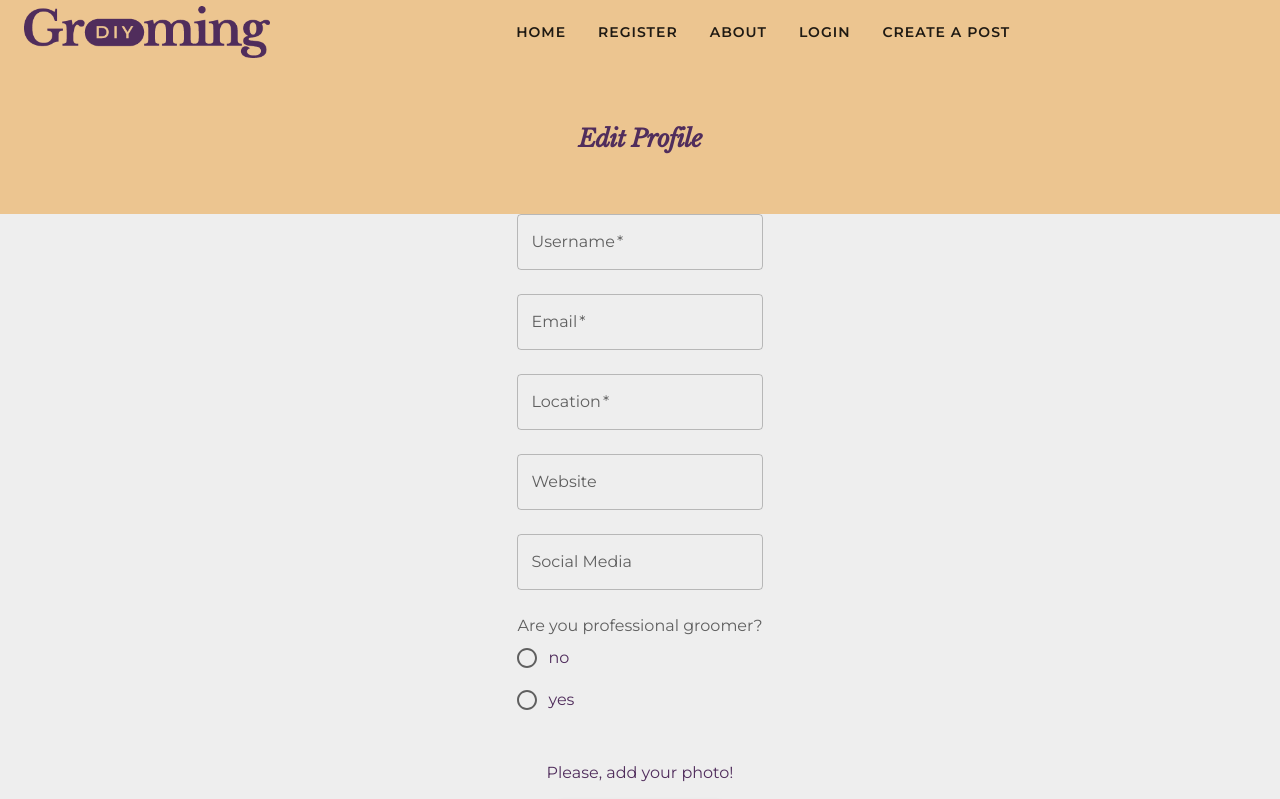
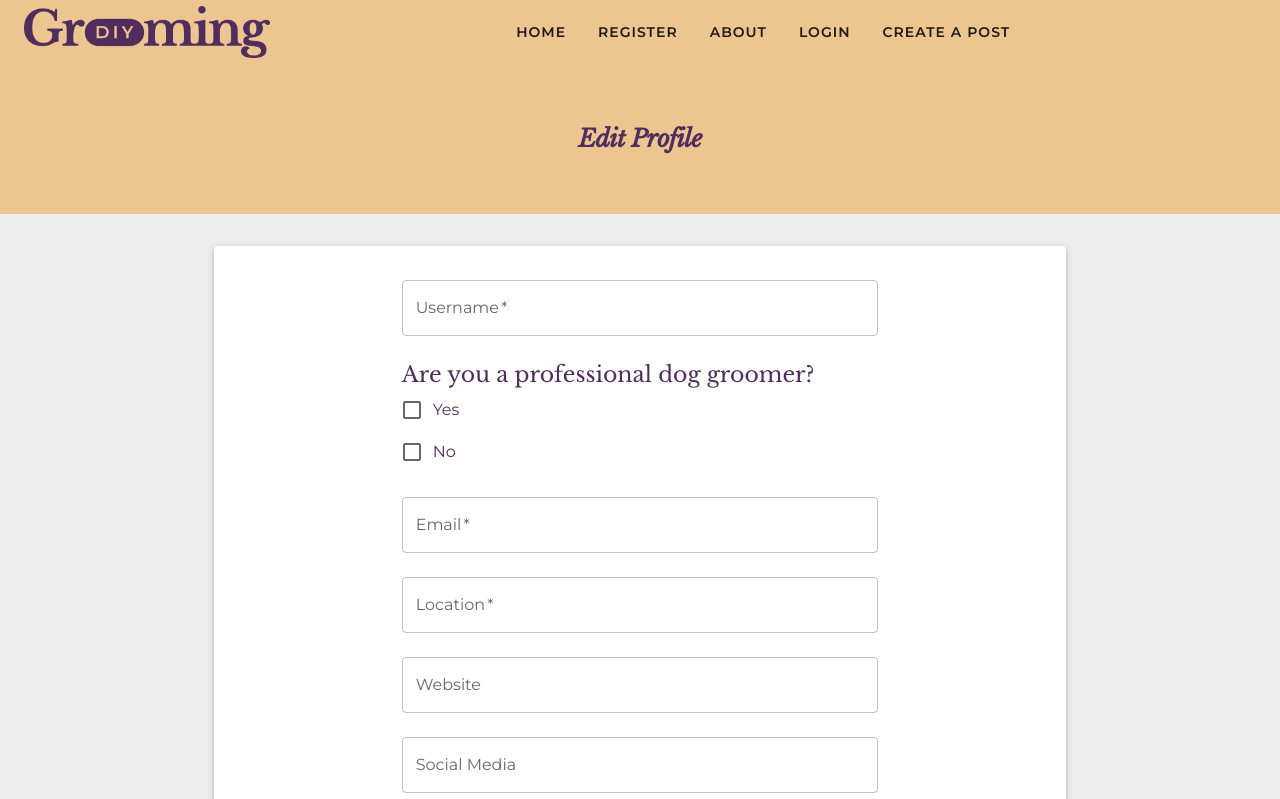
Before and after one commit to winny1212/client-frontend, a React (Create React App) app: page /profile in a window 1280 px wide. Shown: the top 799 px of the page. Built offline with nearby package versions, Linux system fonts and the light colour scheme.

Commit message:
refactor code accordingly Register Form

```diff
--- a/src/views/User/profile/ProfileForm.js
+++ b/src/views/User/profile/ProfileForm.js
@@ -1,81 +1,49 @@
 import React, { useState } from 'react';
 import {
+  Container,
+  Paper,
+  Typography,
+  Checkbox,
   TextField,
   FormControl,
   Button,
-  FormLabel,
-  RadioGroup,
-  Radio,
   FormControlLabel,
   Input,
 } from '@mui/material';
 import Header from '../../../components/layout/Header';
 
+const initialState = {
+  username: '',
+  email: '',
+  proGroomer: false,
+  location: '',
+  socMedia: '',
+  website: '',
+  bio: '',
+};
+
 const ProfileForm = () => {
-  //username state
-  const [name, setName] = useState('');
-
-  // email state
-  const [email, setEmail] = useState('');
-
-  // location state
-  const [location, setLocation] = useState('');
-
-  // website state
-  const [website, setWebsite] = useState('');
-
-  // Social Media state
-  const [socialMedia, setSocialMedia] = useState('');
-
-  //name validation
-  const [nameError, setNameError] = useState(false);
-
-  //location validation
-  const [locationError, setLocationError] = useState(false);
-
-  //email validation
-  const [emailError, setEmailError] = useState(false);
-
-  //set radio button to the state
-  const [category, setCategory] = useState('');
-
+  // Form Data State
+  const [formData, setFormData] = useState(initialState);
   //upload file to the state
   const [file, setFile] = useState();
   const [fileSelected, setFileSelected] = useState(false);
 
-  //text field state
-  const [bio, setBio] = useState('');
+  // Will update our formData with its respective field.
+  const handleChange = (event) => {
+    const { name, value } = event.target;
 
-  const handleSubmit = (event) => {
-    event.preventDefault();
-    setNameError(false);
-    setLocationError(false);
-    setEmailError(false);
+    setFormData((prev) => {
+      return {
+        ...prev,
+        [name]: value,
+      };
+    });
+  };
 
-    console.log(file.name);
-    if (name === '') {
-      setNameError(true);
-    }
-    if (location === '') {
-      setLocationError(true);
-    }
-    if (email === '') {
-      setEmailError(true);
-    }
-
-    // testing into console
-    if (name) {
-      console.log(
-        name,
-        category,
-        fileSelected,
-        bio,
-        location,
-        email,
-        website,
-        socialMedia,
-      );
-    }
+  const handleSubmit = (e) => {
+    e.preventDefault();
+  };
   // //handle upload data
   // const formData = new FormData();
 
@@ -93,7 +61,6 @@ const ProfileForm = () => {
   //   .catch((error) => {
   //     console.error('Error:', error);
   //   });
-  };
 
   // upload functionality
   const changeHandler = (event) => {
@@ -104,6 +71,21 @@ const ProfileForm = () => {
   return (
     <>
       <Header title="Edit Profile" />
+      <Container
+        component="main"
+        maxWidth="md"
+        sx={{ marginTop: 4, marginBottom: 4 }}
+      >
+        <Paper
+          style={{
+            padding: '10px 30px',
+            display: 'flex',
+            flexDirection: 'column',
+            alignItems: 'center',
+          }}
+          elevation={3}
+        >
+          <br />
           <form onSubmit={handleSubmit}>
             <FormControl>
               {/* username */}
@@ -113,8 +95,22 @@ const ProfileForm = () => {
                 variant="outlined"
                 fullWidth
                 required
-            onChange={(e) => setName(e.target.value)}
-            error={nameError}
+                onChange={handleChange}
+                type="text"
+              />
+              <br />
+              <Typography variant="h5" sx={{ marginRight: 8, fontSize: 22 }}>
+                Are you a professional dog groomer?
+              </Typography>
+              <FormControlLabel
+                color="secondary"
+                control={<Checkbox />}
+                label="Yes"
+              />
+              <FormControlLabel
+                color="secondary"
+                control={<Checkbox />}
+                label="No"
               />
               <br />
               {/* email */}
@@ -124,8 +120,7 @@ const ProfileForm = () => {
                 variant="outlined"
                 fullWidth
                 required
-            onChange={(e) => setEmail(e.target.value)}
-            error={emailError}
+                onChange={handleChange}
               />
               <br />
               {/* location */}
@@ -135,10 +130,8 @@ const ProfileForm = () => {
                 variant="outlined"
                 fullWidth
                 required
-            onChange={(e) => setLocation(e.target.value)}
-            error={locationError}
+                onChange={handleChange}
               />
-
               <br />
               {/* website */}
               <TextField
@@ -146,7 +139,7 @@ const ProfileForm = () => {
                 label="Website"
                 variant="outlined"
                 fullWidth
-            onChange={(e) => setWebsite(e.target.value)}
+                onChange={handleChange}
               />
               <br />
               {/* Social Media */}
@@ -155,23 +148,8 @@ const ProfileForm = () => {
                 label="Social Media"
                 variant="outlined"
                 fullWidth
-            onChange={(e) => setSocialMedia(e.target.value)}
+                onChange={handleChange}
               />
-          <br />
-          {/* type of user radio button */}
-          <FormLabel component="legend">
-            Are you professional groomer?
-          </FormLabel>
-          <RadioGroup
-            value={category}
-            onChange={(e) => setCategory(e.target.value)}
-            aria-label="type of user"
-            defaultValue="no"
-            name="radio-buttons-group"
-          >
-            <FormControlLabel value="no" control={<Radio />} label="no" />
-            <FormControlLabel value="yes" control={<Radio />} label="yes" />
-          </RadioGroup>
               <br />
               {/* upload button */}
               <p>Please, add your photo!</p>
@@ -184,25 +162,30 @@ const ProfileForm = () => {
                   type="file"
                   onChange={changeHandler}
                 />
-            <Button variant="contained" component="span">
+
+                <Button variant="contained" component="span" fullWidth>
                   Upload Photo
                 </Button>
-          </label>
                 <br />
+                {/* bio */}
+
                 <TextField
                   id="outlined-multiline-static"
                   label="Bio"
                   multiline
                   rows={4}
-            value={bio}
-            onChange={(e) => setBio(e.target.value)}
+                  fullWidth
                 />
                 <br />
+                {/* submit */}
                 <Button type="submit" variant="contained">
                   Submit
                 </Button>
+              </label>
             </FormControl>
           </form>
+        </Paper>
+      </Container>
     </>
   );
 };
```
Lines whose indentation alone changed are shown as unchanged.
